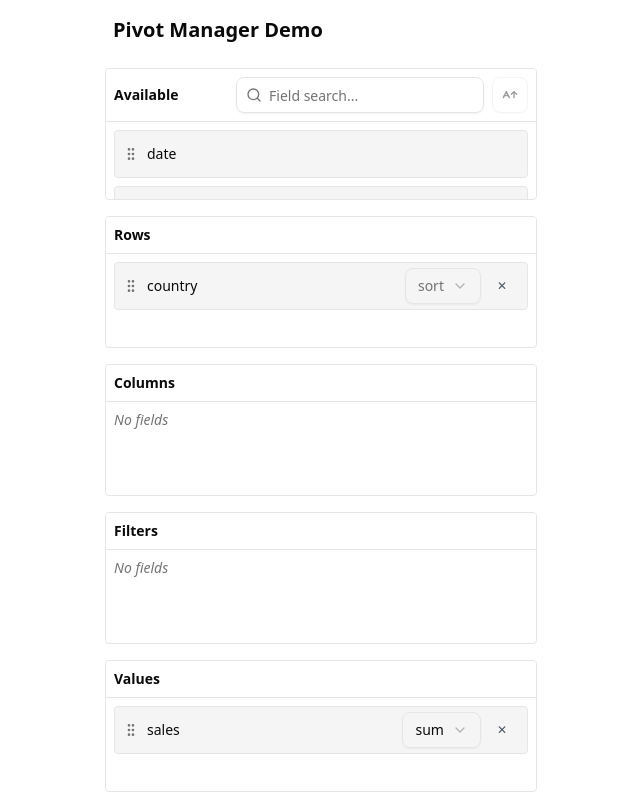
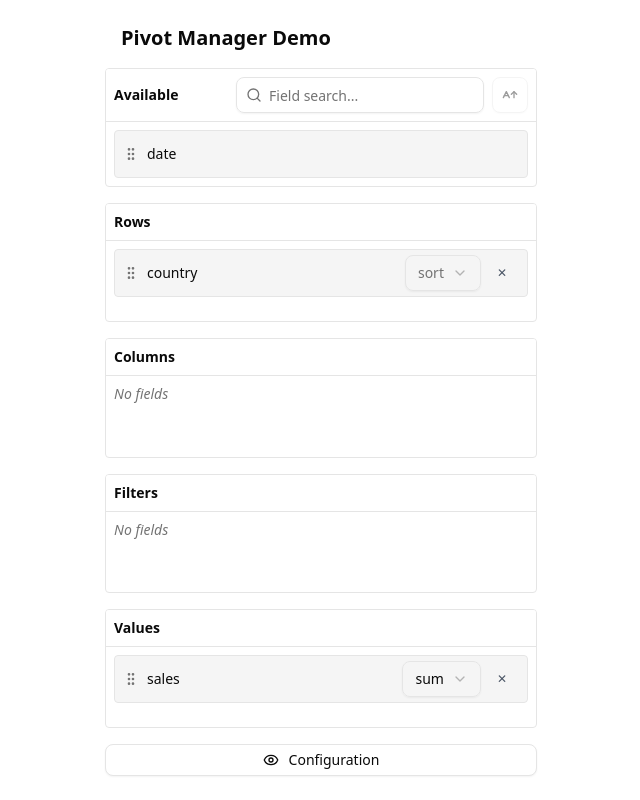
Before and after one commit to ksiarheyeva/pivot-field-manager, a React (Vite) app: page / in a window 1280 px wide. Shown: the whole page, without its empty margins (319-959 px from the left). Built offline with nearby package versions, Linux system fonts and the light colour scheme.

Commit message:
Update layout

```diff
--- a/src/App.tsx
+++ b/src/App.tsx
@@ -15,7 +15,7 @@ function App() {
 
   return (
     <>
-      <div className="flex flex-col max-w-md m-auto h-screen">
+      <div className="flex flex-col max-w-md m-auto h-screen p-2">
         <h1 className="text-xl font-bold m-4">Pivot Manager Demo</h1>
         <PivotFieldManager
           fields={[
--- a/src/components/ui/popover.tsx
+++ b/src/components/ui/popover.tsx
@@ -1,23 +1,18 @@
-import * as React from "react"
-import * as PopoverPrimitive from "@radix-ui/react-popover"
+import { cn } from '@/lib/utils';
+import * as PopoverPrimitive from '@radix-ui/react-popover';
+import * as React from 'react';
 
-import { cn } from "@/lib/utils"
-
-function Popover({
-  ...props
-}: React.ComponentProps<typeof PopoverPrimitive.Root>) {
-  return <PopoverPrimitive.Root data-slot="popover" {...props} />
+function Popover({ ...props }: React.ComponentProps<typeof PopoverPrimitive.Root>) {
+  return <PopoverPrimitive.Root data-slot="popover" {...props} />;
 }
 
-function PopoverTrigger({
-  ...props
-}: React.ComponentProps<typeof PopoverPrimitive.Trigger>) {
-  return <PopoverPrimitive.Trigger data-slot="popover-trigger" {...props} />
+function PopoverTrigger({ ...props }: React.ComponentProps<typeof PopoverPrimitive.Trigger>) {
+  return <PopoverPrimitive.Trigger data-slot="popover-trigger" {...props} />;
 }
 
 function PopoverContent({
   className,
-  align = "center",
+  align = 'center',
   sideOffset = 4,
   ...props
 }: React.ComponentProps<typeof PopoverPrimitive.Content>) {
@@ -28,19 +23,17 @@ function PopoverContent({
         align={align}
         sideOffset={sideOffset}
         className={cn(
-          "bg-popover text-popover-foreground data-[state=open]:animate-in data-[state=closed]:animate-out data-[state=closed]:fade-out-0 data-[state=open]:fade-in-0 data-[state=closed]:zoom-out-95 data-[state=open]:zoom-in-95 data-[side=bottom]:slide-in-from-top-2 data-[side=left]:slide-in-from-right-2 data-[side=right]:slide-in-from-left-2 data-[side=top]:slide-in-from-bottom-2 z-50 w-72 origin-(--radix-popover-content-transform-origin) rounded-md border p-4 shadow-md outline-hidden",
-          className
+          'bg-popover text-popover-foreground data-[state=open]:animate-in data-[state=closed]:animate-out data-[state=closed]:fade-out-0 data-[state=open]:fade-in-0 data-[state=closed]:zoom-out-95 data-[state=open]:zoom-in-95 data-[side=bottom]:slide-in-from-top-2 data-[side=left]:slide-in-from-right-2 data-[side=right]:slide-in-from-left-2 data-[side=top]:slide-in-from-bottom-2 z-50 w-72 origin-(--radix-popover-content-transform-origin) rounded-md border p-4 shadow-md outline-hidden',
+          className,
         )}
         {...props}
       />
     </PopoverPrimitive.Portal>
-  )
+  );
 }
 
-function PopoverAnchor({
-  ...props
-}: React.ComponentProps<typeof PopoverPrimitive.Anchor>) {
-  return <PopoverPrimitive.Anchor data-slot="popover-anchor" {...props} />
+function PopoverAnchor({ ...props }: React.ComponentProps<typeof PopoverPrimitive.Anchor>) {
+  return <PopoverPrimitive.Anchor data-slot="popover-anchor" {...props} />;
 }
 
-export { Popover, PopoverTrigger, PopoverContent, PopoverAnchor }
+export { Popover, PopoverTrigger, PopoverContent, PopoverAnchor };
--- a/src/pivot/PivotFieldManager.tsx
+++ b/src/pivot/PivotFieldManager.tsx
@@ -13,6 +13,7 @@ import { restrictToVerticalAxis } from '@dnd-kit/modifiers';
 import { useEffect, useState } from 'react';
 
 import ConfigProvider, { FieldConfig, usePivotConfig, ZoneType } from './config/ConfigContext';
+import ConfigViewerPopover from './ConfigViewerPopover';
 import FieldItem from './items/FieldItem';
 import ValidatePivotConfig from './ValidatePivotConfig';
 import FieldZone from './zones/FieldZone';
@@ -24,8 +25,6 @@ const PivotManagerInner = () => {
   const [activeField, setActiveField] = useState<FieldConfig | null>(null);
 
   const handleDragStart = (event: DragStartEvent) => {
-    console.log(event, 'event');
-
     const draggedId = event.active.id as string;
     const allFields = fields;
     setActiveField(allFields.find((f) => f.id === draggedId) ?? null);
@@ -57,7 +56,7 @@ const PivotManagerInner = () => {
       autoScroll={false}
       sensors={sensors}
     >
-      <div className="flex flex-col h-full gap-4 p-2 overflow-hidden">
+      <div className="flex flex-col h-full gap-4 overflow-hidden">
         <div className="grid grid-rows-5 gap-4 flex-1 overflow-hidden">
           {ZONES.map((zone) => (
             <FieldZone key={zone} type={zone} />
@@ -67,7 +66,7 @@ const PivotManagerInner = () => {
       <DragOverlay dropAnimation={null} className="cursor-grab">
         {activeField ? <FieldItem field={activeField} isOverlay={true} /> : null}
       </DragOverlay>
-      {/* <ConfigViewerPopover /> */}
+      <ConfigViewerPopover />
     </DndContext>
   );
 };
```
